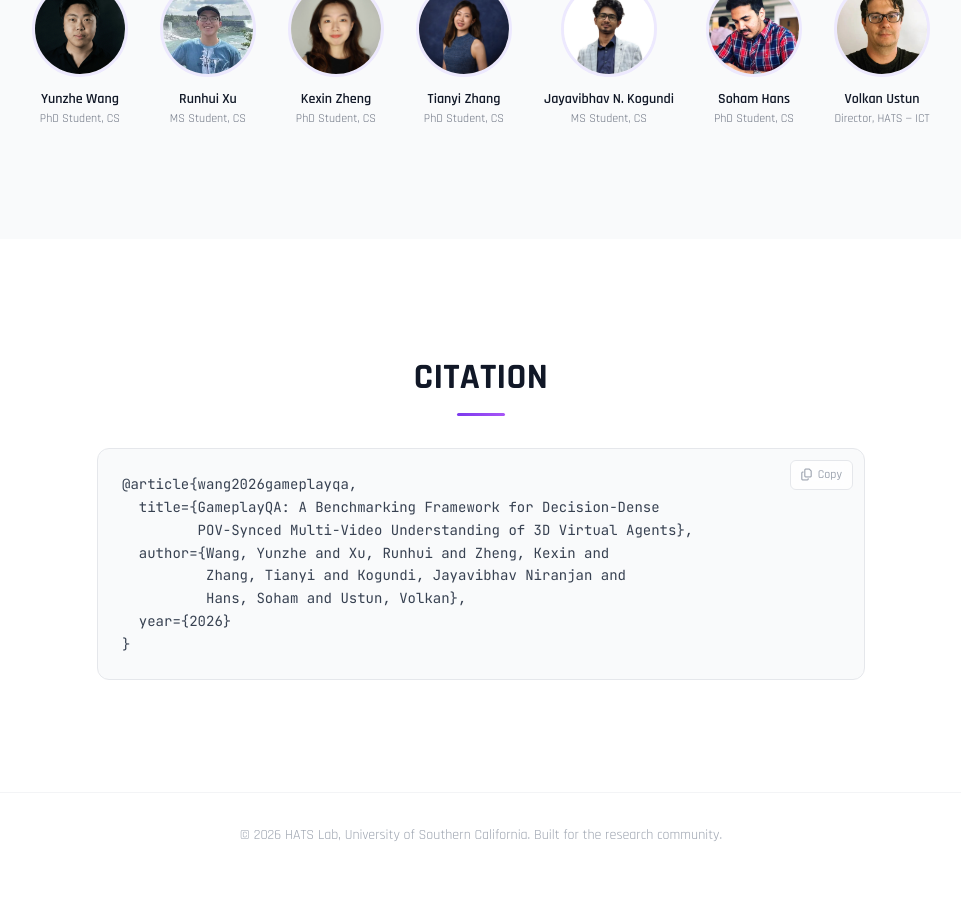
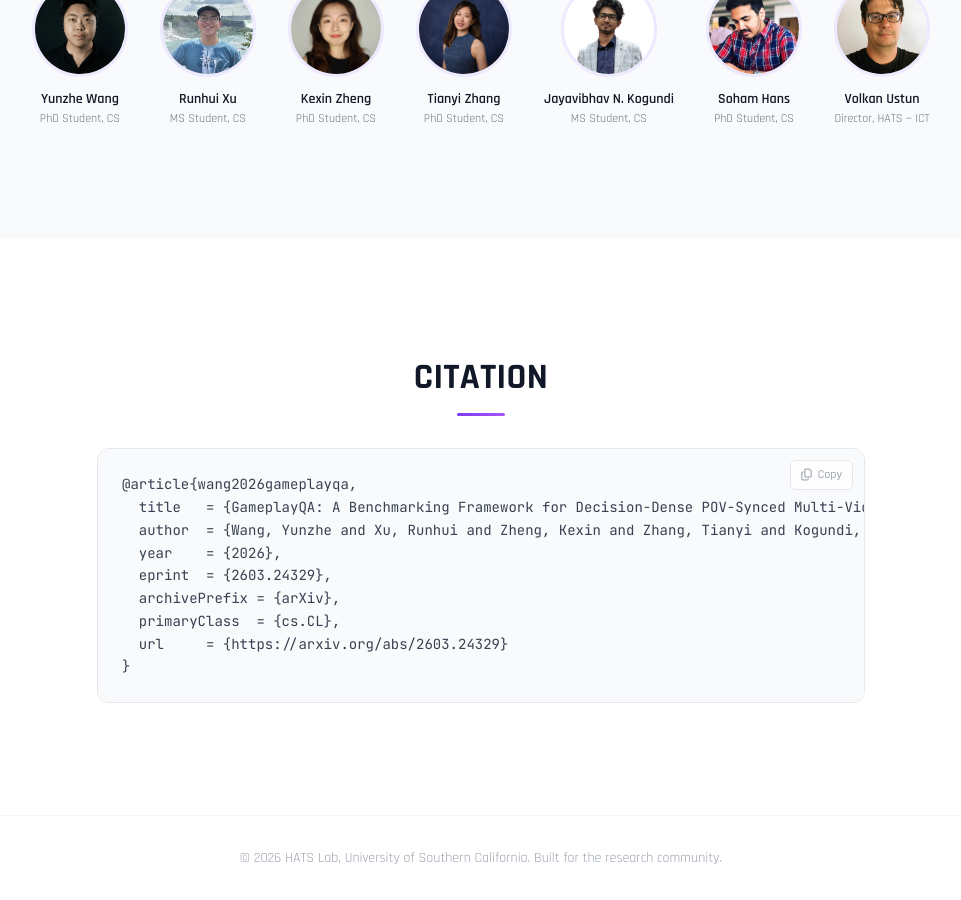
Before and after one commit to HATS-ICT/hats-ict.github.io, a Jekyll site: the page built from projects/gameplayqa/index.html, in a window 1280 px wide and 900 px high, scrolled down 9066 px. Shown: the whole window, without its empty margins (159-1120 px from the left). Built offline with Jekyll 4.4.1, drawn with Linux system fonts in a browser that asks for light colours; nearby versions of some CDN libraries; a style sheet for code colours, icons or effects is not loaded; before the commit the page ends 9943 px from its top, so only the background shows below that.

Commit message:
feat: update arxiv

```diff
--- a/projects/gameplayqa/index.html
+++ b/projects/gameplayqa/index.html
@@ -22,7 +22,7 @@
   <meta property="og:url" content="https://hats-ict.github.io/gameplayqa/">
   <meta property="og:image" content="https://hats-ict.github.io/projects/gameplayqa/static/images/framework.svg">
   <meta property="og:image:alt" content="GameplayQA framework overview diagram">
-  <meta property="article:published_time" content="2026-01-01">
+  <meta property="article:published_time" content="2026-03-25">
   <meta property="article:author" content="Yunzhe Wang">
 
   <!-- Twitter Card -->
@@ -43,6 +43,12 @@
     "url": "https://hats-ict.github.io/gameplayqa/",
     "image": "https://hats-ict.github.io/projects/gameplayqa/static/images/framework.svg",
     "datePublished": "2026-03-20",
+    "dateModified": "2026-03-25",
+    "identifier": [
+      {"@type": "PropertyValue", "propertyID": "arXiv", "value": "2603.24329"},
+      {"@type": "PropertyValue", "propertyID": "url", "value": "https://arxiv.org/abs/2603.24329"}
+    ],
+    "sameAs": "https://arxiv.org/abs/2603.24329",
     "author": [
       {"@type": "Person", "name": "Yunzhe Wang", "affiliation": {"@type": "Organization", "name": "University of Southern California"}},
       {"@type": "Person", "name": "Runhui Xu", "affiliation": {"@type": "Organization", "name": "University of Southern California"}},
@@ -165,7 +171,7 @@
         </div>
 
         <div class="mt-8 flex flex-wrap justify-center gap-2">
-          <a href="#" class="action-btn action-btn--glass">
+          <a href="https://arxiv.org/abs/2603.24329" target="_blank" class="action-btn action-btn--glass">
             <i class="ai ai-arxiv"></i><span>arXiv</span>
           </a>
           <a href="#" class="action-btn action-btn--glass">
@@ -816,12 +822,13 @@
             <span id="copy-label">Copy</span>
           </button>
           <pre class="bg-gray-50 border border-gray-200 rounded-xl p-6 pr-24 text-sm leading-relaxed overflow-x-auto font-mono text-gray-700"><code id="bibtex-text">@article{wang2026gameplayqa,
-  title={GameplayQA: A Benchmarking Framework for Decision-Dense
-         POV-Synced Multi-Video Understanding of 3D Virtual Agents},
-  author={Wang, Yunzhe and Xu, Runhui and Zheng, Kexin and
-          Zhang, Tianyi and Kogundi, Jayavibhav Niranjan and
-          Hans, Soham and Ustun, Volkan},
-  year={2026}
+  title   = {GameplayQA: A Benchmarking Framework for Decision-Dense POV-Synced Multi-Video Understanding of 3D Virtual Agents},
+  author  = {Wang, Yunzhe and Xu, Runhui and Zheng, Kexin and Zhang, Tianyi and Kogundi, Jayavibhav Niranjan and Hans, Soham and Ustun, Volkan},
+  year    = {2026},
+  eprint  = {2603.24329},
+  archivePrefix = {arXiv},
+  primaryClass  = {cs.CL},
+  url     = {https://arxiv.org/abs/2603.24329}
 }</code></pre>
         </div>
       </div>
```
